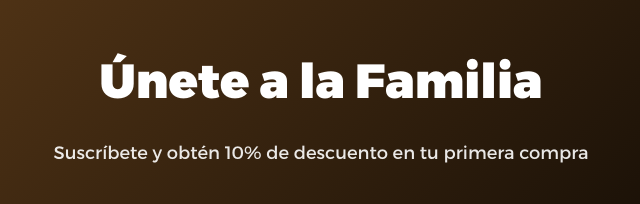
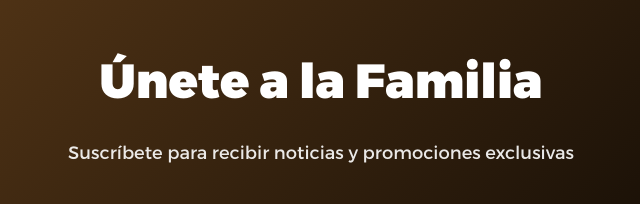
Before and after one commit to emitripp/san-jose, a website: page index.html in a window 1280 px wide. Shown: the part 3740-3944 px from the top of the page, 319-959 px from the left. Drawn offline with Linux system fonts and the light colour scheme; a web font is replaced by a local one.

Commit message:
Content: Update newsletter text to 'promociones exclusivas'

```diff
--- a/index.html
+++ b/index.html
@@ -134,7 +134,7 @@
         <div class="container">
             <div class="newsletter-content reveal">
                 <h2>Únete a la Familia</h2>
-                <p>Suscríbete y obtén 10% de descuento en tu primera compra</p>
+                <p>Suscríbete para recibir noticias y promociones exclusivas</p>
                 <form class="newsletter-form">
                     <input type="email" placeholder="Tu correo electrónico" required>
                     <button type="submit">Suscribirse</button>
```
